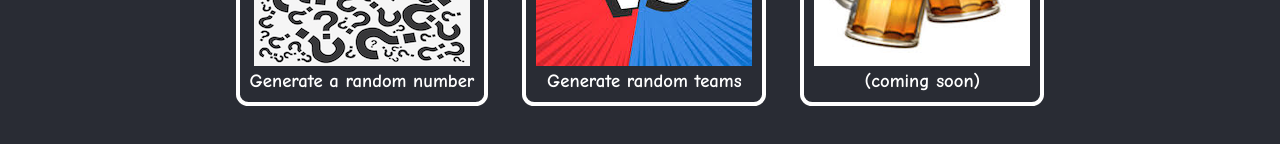
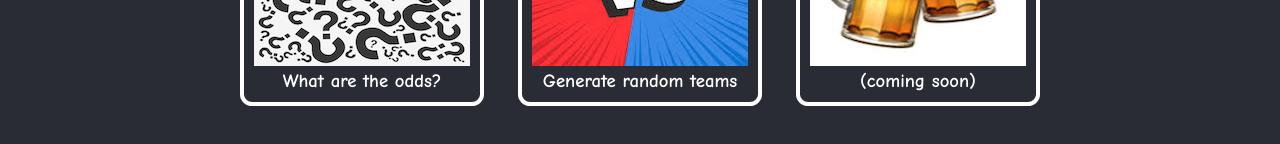
Before and after one commit to dopecentral/dopecentral.github.io, a plain HTML site: page index.html in a window 1280 px wide. Shown: the part 240-384 px from the top of the page. Drawn offline with Linux system fonts and the light colour scheme.

Commit message:
updated numer generator text

```diff
--- a/index.html
+++ b/index.html
@@ -14,7 +14,7 @@
     <div class="menu">
       <div class="option" id="numbergenerator">
         <img src="images/questionmarks.png" alt="">
-        <h3>Generate a random number</h3>
+        <h3>What are the odds?</h3>
       </div>
       <div class="option" id="teamgenerator">
         <img src="images/team.png" alt="">
```
